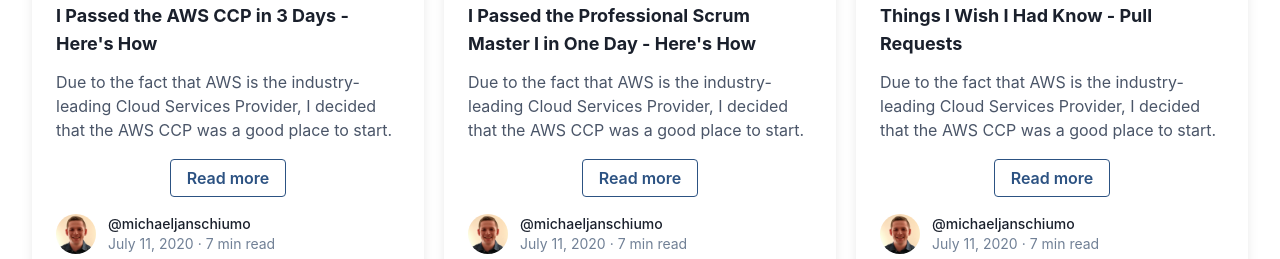
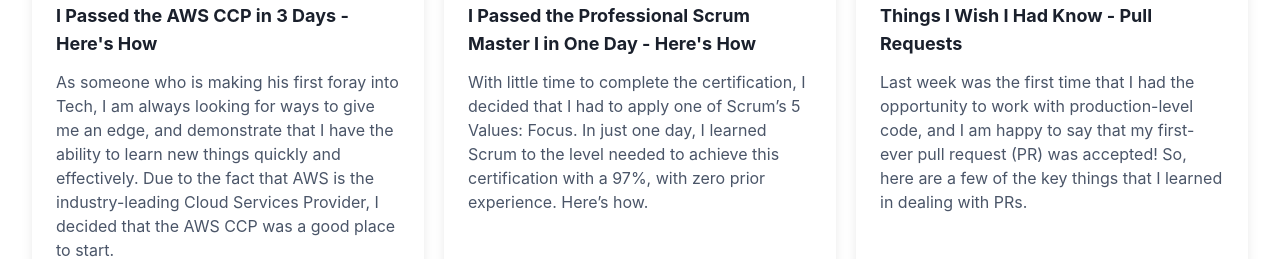
Before and after one commit to MichaelSchiumo/mjs-portfolio, a React (Create React App) app in the folder mjsportfolio/: page /blog in a window 1280 px wide. Shown: the part 554-813 px from the top of the page. Built offline with nearby package versions, Linux system fonts and the light colour scheme.

Commit message:
updated summaries

```diff
--- a/mjsportfolio/src/components/Blog.js
+++ b/mjsportfolio/src/components/Blog.js
@@ -42,9 +42,12 @@
                     I Passed the AWS CCP in 3 Days - Here's How
                   </h3>
                   <p class='mt-3 text-base leading-6 text-gray-700'>
-                    Due to the fact that AWS is the industry-leading Cloud
-                    Services Provider, I decided that the AWS CCP was a good
-                    place to start.
+                    As someone who is making his first foray into Tech, I am
+                    always looking for ways to give me an edge, and demonstrate
+                    that I have the ability to learn new things quickly and
+                    effectively. Due to the fact that AWS is the
+                    industry-leading Cloud Services Provider, I decided that the
+                    AWS CCP was a good place to start.
                   </p>
                 </div>
               </div>
@@ -112,9 +115,11 @@
                     How
                   </h3>
                   <p class='mt-3 text-base leading-6 text-gray-700'>
-                    Due to the fact that AWS is the industry-leading Cloud
-                    Services Provider, I decided that the AWS CCP was a good
-                    place to start.
+                    With little time to complete the certification, I decided
+                    that I had to apply one of Scrum’s 5 Values: Focus. In just
+                    one day, I learned Scrum to the level needed to achieve this
+                    certification with a 97%, with zero prior experience. Here’s
+                    how.
                   </p>
                 </div>
               </div>
@@ -181,9 +186,10 @@
                     Things I Wish I Had Know - Pull Requests
                   </h3>
                   <p class='mt-3 text-base leading-6 text-gray-700'>
-                    Due to the fact that AWS is the industry-leading Cloud
-                    Services Provider, I decided that the AWS CCP was a good
-                    place to start.
+                    Last week was the first time that I had the opportunity to
+                    work with production-level code, and I am happy to say that
+                    my first-ever pull request (PR) was accepted! So, here are a
+                    few of the key things that I learned in dealing with PRs.
                   </p>
                 </div>
               </div>
```
